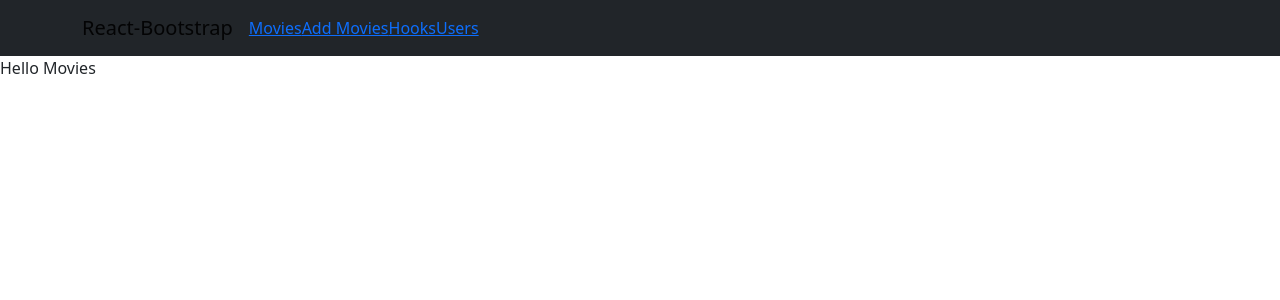
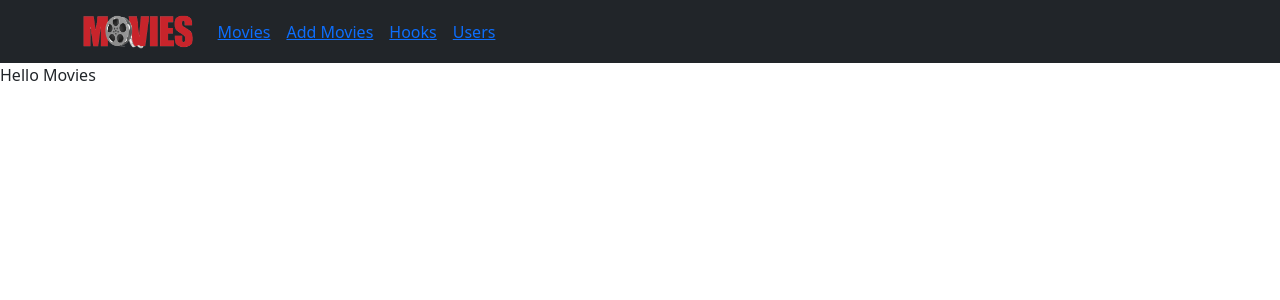
Before and after one commit to AmanySirajAl-Din/React_Movies_App, a React (Create React App) app: page / in a window 1280 px wide. Shown: the top 300 px of the page. Built offline with nearby package versions, Linux system fonts and the light colour scheme.

Commit message:
Update Navbar Structure

```diff
--- /dev/null
+++ b/src/Components/Navbar.css
@@ -0,0 +1,3 @@
+.navbar-brand{
+    width: 10%;
+}
--- a/src/Components/Navbar.js
+++ b/src/Components/Navbar.js
@@ -1,18 +1,24 @@
 import { Navbar, Container, Nav, NavDropdown } from "react-bootstrap";
 import { Link } from "react-router-dom";
 
+import logo from "../assets/images/logo.png";
+
+import "./Navbar.css";
+
 export default function NavbarComponent() {
     return (
-        <Navbar bg="dark" expand="lg">
+        <Navbar bg="dark" variant="dark" expand="lg">
             <Container>
-                <Navbar.Brand href="#home">React-Bootstrap</Navbar.Brand>
+                <Navbar.Brand href="#home" className="navbar-brand">
+                    <img src={logo} className="w-100" alt="logo" />
+                </Navbar.Brand>
                 <Navbar.Toggle aria-controls="basic-navbar-nav" />
                 <Navbar.Collapse id="basic-navbar-nav">
                     <Nav className="me-auto">
-                        <Link to="/">Movies</Link>
-                        <Link to="/addMovies">Add Movies</Link>
-                        <Link to="/hooks">Hooks</Link>
-                        <Link to="/users">Users</Link>
+                        <Link className="mx-2" to="/">Movies</Link>
+                        <Link className="mx-2" to="/addMovies">Add Movies</Link>
+                        <Link className="mx-2" to="/hooks">Hooks</Link>
+                        <Link className="mx-2" to="/users">Users</Link>
                     </Nav>
                 </Navbar.Collapse>
             </Container>
```
Also changed, not shown: src/assets/images/logo.png (added).
